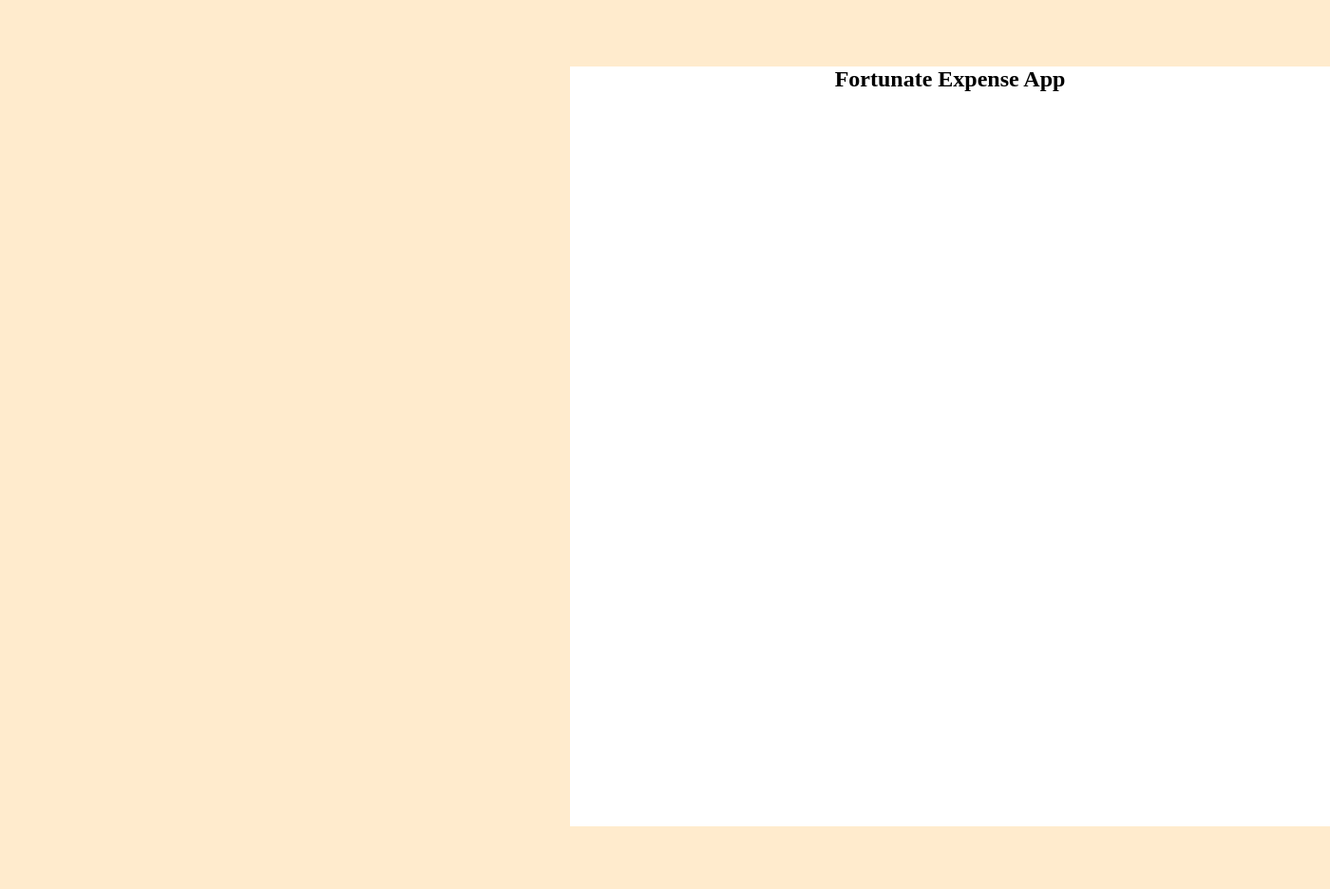
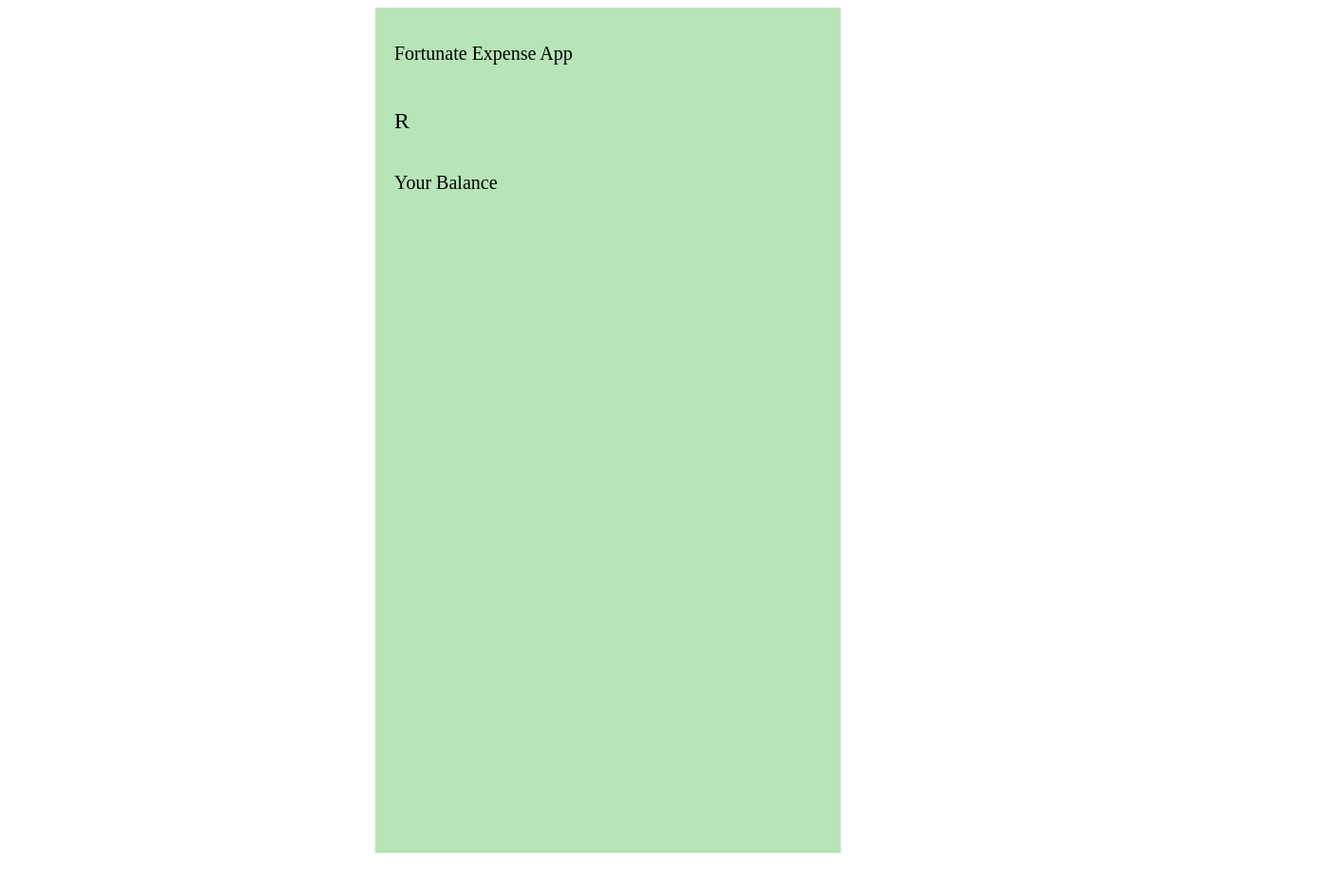
Before and after one commit to Fortunate05/Fortunate-Expense-Tracker-App, a plain HTML site: page index.html in a window 1280 px wide. Shown: the whole page at 95% size, 1400 px wide, since content can reach past the window. After the commit the page ends 898 px from the top, so only its background shows below. Drawn offline with Linux system fonts and the light colour scheme.

Commit message:
add container and box made a add

```diff
--- a/index.html
+++ b/index.html
@@ -8,32 +8,22 @@
         <link rel="stylesheet" href="style.css">
 </head>
 <body>
-    <script src="/script.js"></script>
-
-
 <div class="Container">
     <div class="box">
-        <section class="upper">
-            <h2>Fortunate Expense App</h2>
+        <section class="box_upper">
+            <h1>Fortunate Expense App</h1>
         </section>
 
-
-
-
-
-
-
-
-
-
-
-
-
-
-
+        <div class="balance">
+            <h2>R</h2>
+            <h3>Your Balance</h3>
+        </div>
 
     </div>
 </div>
 
+
+
+<script src="/script.js"></script>
 </body>
 </html>
--- a/style.css
+++ b/style.css
@@ -1,29 +1,38 @@
 :root{
-    background-color: blanchedalmond;
+    background-color: white
 }
 body{
 font-family: 'Times New Roman', Times, serif;
-background-color: white;
-margin-top: 70px;
-margin-bottom: 70px;
-margin-left: 600px;
-display: flex;
-flex-direction: column;
-align-items: center;
-padding: rem;
-gap: 1rem;
-height: 100vh;
-width: 800px;
 }
-
-
-
-
-
-
-
-*{
-  margin: 0%;
-  padding: 0%;
-  box-sizing: border-box;
+.Container{
+    display:grid;
+    place-items:center;
+    height: 100vh;
 }
+.box
+{
+    background-color: rgb(183, 229, 183);
+    width:450px;
+    height: 850px;
+    padding: 20px;
+}
+h1{
+    font-weight: 500;
+    font-size: 20px;
+}
+h2{
+    font-weight: 400;
+    font-size: 24px;
+}
+h3{
+    font-weight: 400;
+    font-size: 20px;
+}
+.box_upper,.balance{
+    display: flex;
+    flex-direction: column;
+    justify-content: center;
+}
+.balance{
+    margin-top: 10px;
+}
```
